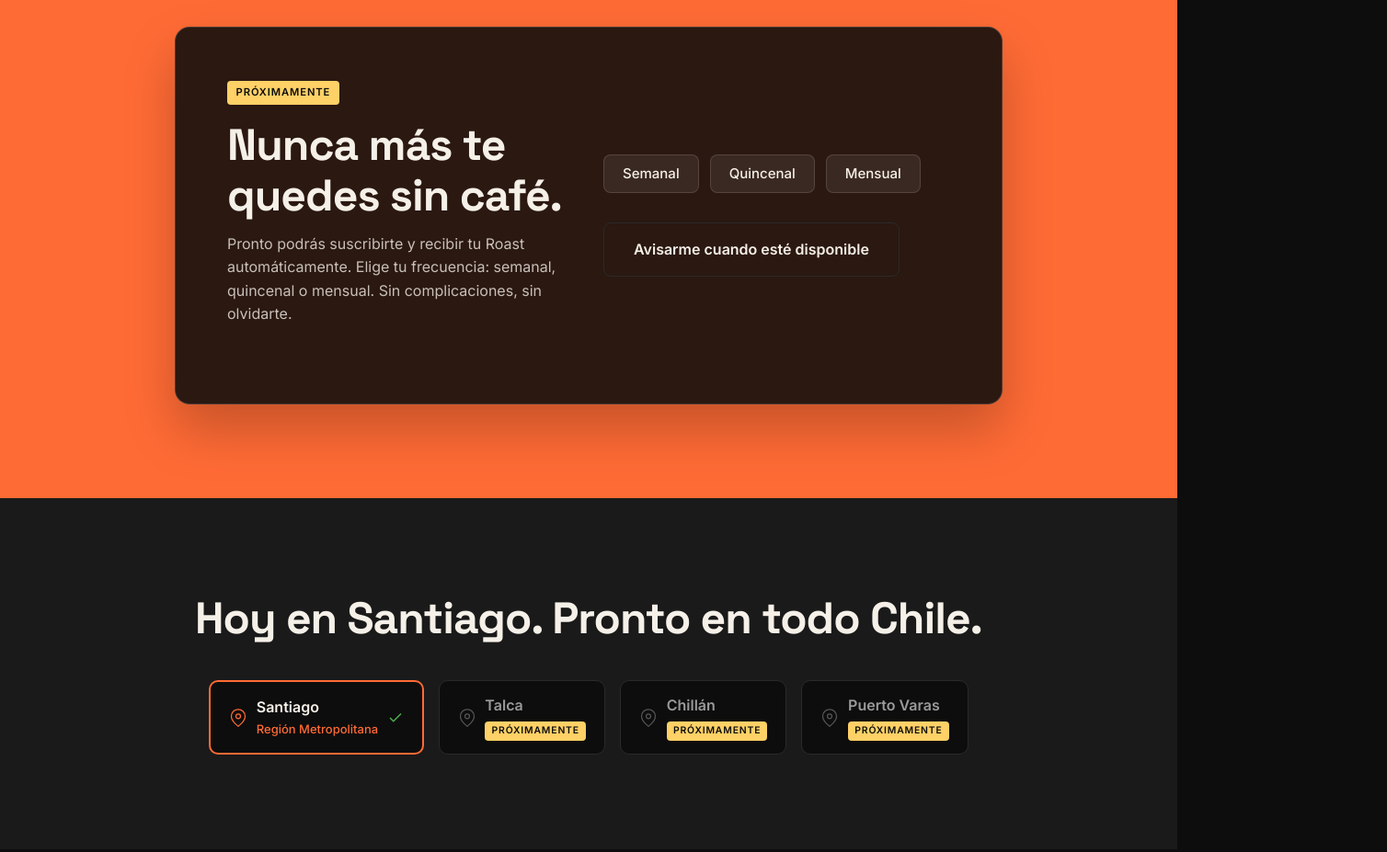
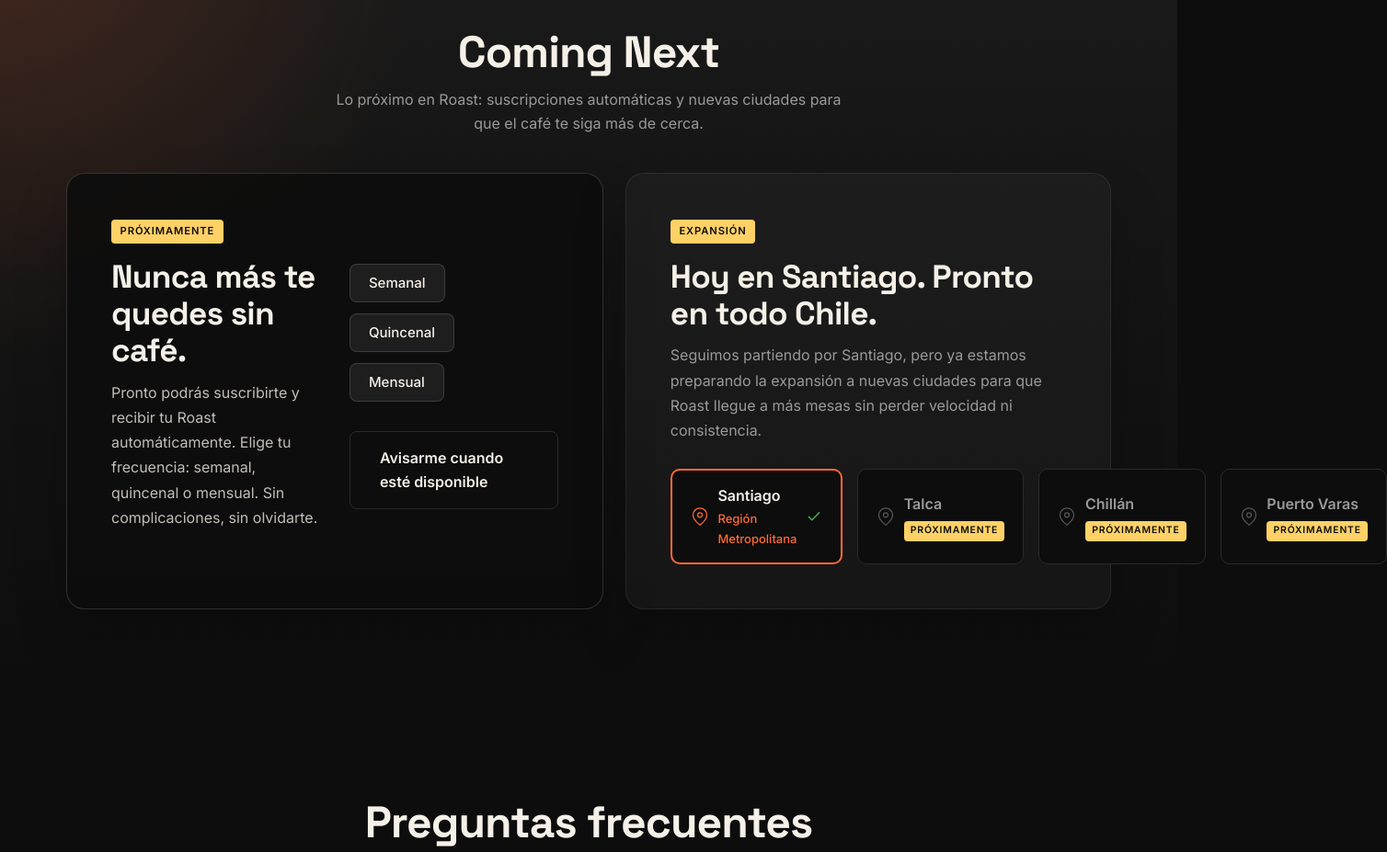
Before and after one commit to sepulg01/Roast, a plain HTML site: page index.html in a window 1280 px wide. Shown: the part 3840-4767 px from the top of the page at 92% size, 1508 px wide, since content can reach past the window. Drawn offline with Linux system fonts and the light colour scheme.

Commit message:
Merge subscription and coverage into coming next

```diff
--- a/index.html
+++ b/index.html
@@ -697,16 +697,49 @@
       padding: 0;
     }
     .carousel-dot.active { background: var(--accent); }
-    /* ===== SUBSCRIPTION TEASER ===== */
-    #subscription { background: var(--accent); }
+    /* ===== COMING NEXT ===== */
+    #coming-next {
+      background:
+        radial-gradient(circle at top left, rgba(255, 107, 53, 0.18), transparent 30%),
+        linear-gradient(180deg, var(--bg-surface) 0%, var(--bg-primary) 100%);
+    }
+    #coming-next .section-header {
+      text-align: center;
+      margin-bottom: 2.5rem;
+    }
+    .coming-next-sub {
+      max-width: 56ch;
+      margin: 0.75rem auto 0;
+      color: var(--text-secondary);
+    }
+    .coming-next-grid {
+      display: grid;
+      grid-template-columns: 1fr;
+      gap: 1.5rem;
+    }
+    @media (min-width: 960px) {
+      .coming-next-grid {
+        grid-template-columns: minmax(0, 1.05fr) minmax(0, 0.95fr);
+        align-items: stretch;
+      }
+    }
+    .coming-next-panel {
+      height: 100%;
+      border-radius: 20px;
+      padding: clamp(2rem, 5vw, 3rem);
+      box-shadow: 0 28px 56px rgba(0, 0, 0, 0.22);
+    }
+    .coming-next-panel h3 {
+      font-size: clamp(1.5rem, 3vw, 2.2rem);
+      margin-bottom: 0.75rem;
+    }
+    .coming-next-panel p {
+      font-size: 1rem;
+      line-height: 1.7;
+    }
     .sub-card {
       background: rgba(13, 13, 13, 0.88);
       border: 1px solid rgba(245, 240, 232, 0.16);
-      border-radius: 16px;
-      padding: clamp(2rem, 5vw, 3.5rem);
-      max-width: 900px;
-      margin: 0 auto;
-      box-shadow: 0 28px 56px rgba(0, 0, 0, 0.22);
     }
     .sub-badge { margin-bottom: 1rem; }
     .sub-headline { margin-bottom: 0.75rem; }
@@ -730,15 +763,22 @@
       .sub-inner { display: grid; grid-template-columns: 1fr 1fr; gap: 2rem; align-items: center; }
     }
     /* ===== COVERAGE MAP ===== */
-    #coverage { background: var(--bg-surface); }
-    #coverage .section-header { text-align: center; margin-bottom: 2.5rem; }
+    .coverage-card {
+      background: rgba(245, 240, 232, 0.03);
+      border: 1px solid rgba(245, 240, 232, 0.08);
+    }
+    .coverage-body {
+      color: var(--text-secondary);
+      margin-bottom: 1.75rem;
+      max-width: 44ch;
+    }
     .coverage-grid {
       display: flex;
       flex-wrap: wrap;
       gap: 1rem;
-      justify-content: center;
+      justify-content: flex-start;
       width: 100%;
-      margin: 0 auto;
+      margin: 0;
     }
     @media (min-width: 1024px) {
       .coverage-grid { flex-wrap: nowrap; }
@@ -1180,14 +1220,19 @@
   </div>
 </section>
 
-<!-- SUBSCRIPTION TEASER -->
-<section id="subscription" aria-labelledby="sub-heading">
+<!-- COMING NEXT -->
+<section id="coming-next" aria-labelledby="coming-next-heading">
   <div class="container">
-    <div class="sub-card fade-in">
+    <div class="section-header fade-in">
+      <h2 id="coming-next-heading">Coming Next</h2>
+      <p class="coming-next-sub">Lo próximo en Roast: suscripciones automáticas y nuevas ciudades para que el café te siga más de cerca.</p>
+    </div>
+    <div class="coming-next-grid">
+      <div class="coming-next-panel sub-card fade-in">
         <div class="sub-inner">
           <div>
             <div class="sub-badge"><span class="badge badge-soon">PRÓXIMAMENTE</span></div>
-          <h2 class="sub-headline" id="sub-heading">Nunca más te quedes sin café.</h2>
+            <h3 class="sub-headline">Nunca más te quedes sin café.</h3>
             <p class="sub-body">Pronto podrás suscribirte y recibir tu Roast automáticamente. Elige tu frecuencia: semanal, quincenal o mensual. Sin complicaciones, sin olvidarte.</p>
           </div>
           <div>
@@ -1206,16 +1251,11 @@
           </div>
         </div>
       </div>
-  </div>
-</section>
-
-<!-- COVERAGE -->
-<section id="coverage" aria-labelledby="coverage-heading">
-  <div class="container">
-    <div class="section-header fade-in">
-      <h2 id="coverage-heading">Hoy en Santiago. Pronto en todo Chile.</h2>
-    </div>
-    <div class="coverage-grid fade-in" role="list" aria-label="Ciudades de cobertura">
+      <div class="coming-next-panel coverage-card fade-in">
+        <div class="sub-badge"><span class="badge badge-soon">EXPANSIÓN</span></div>
+        <h3>Hoy en Santiago. Pronto en todo Chile.</h3>
+        <p class="coverage-body">Seguimos partiendo por Santiago, pero ya estamos preparando la expansión a nuevas ciudades para que Roast llegue a más mesas sin perder velocidad ni consistencia.</p>
+        <div class="coverage-grid" role="list" aria-label="Ciudades de cobertura">
           <div class="coverage-badge-item active" role="listitem" aria-label="Santiago - activo">
             <svg width="20" height="20" viewBox="0 0 24 24" fill="none" stroke="#FF6B35" stroke-width="1.5" aria-hidden="true"><path d="M21 10c0 7-9 13-9 13s-9-6-9-13a9 9 0 0118 0z"/><circle cx="12" cy="10" r="3"/></svg>
             <div>
@@ -1243,6 +1283,8 @@
             <div>
               <p style="font-weight:600;">Puerto Varas</p>
               <span class="badge badge-soon" style="font-size:0.65rem;padding:0.15rem 0.45rem;">Próximamente</span>
+            </div>
+          </div>
         </div>
       </div>
     </div>
```
Also changed, not shown: EXECUTION_FEEDBACK.md (+7 -0 lines). Lines whose indentation alone changed are shown as unchanged.
